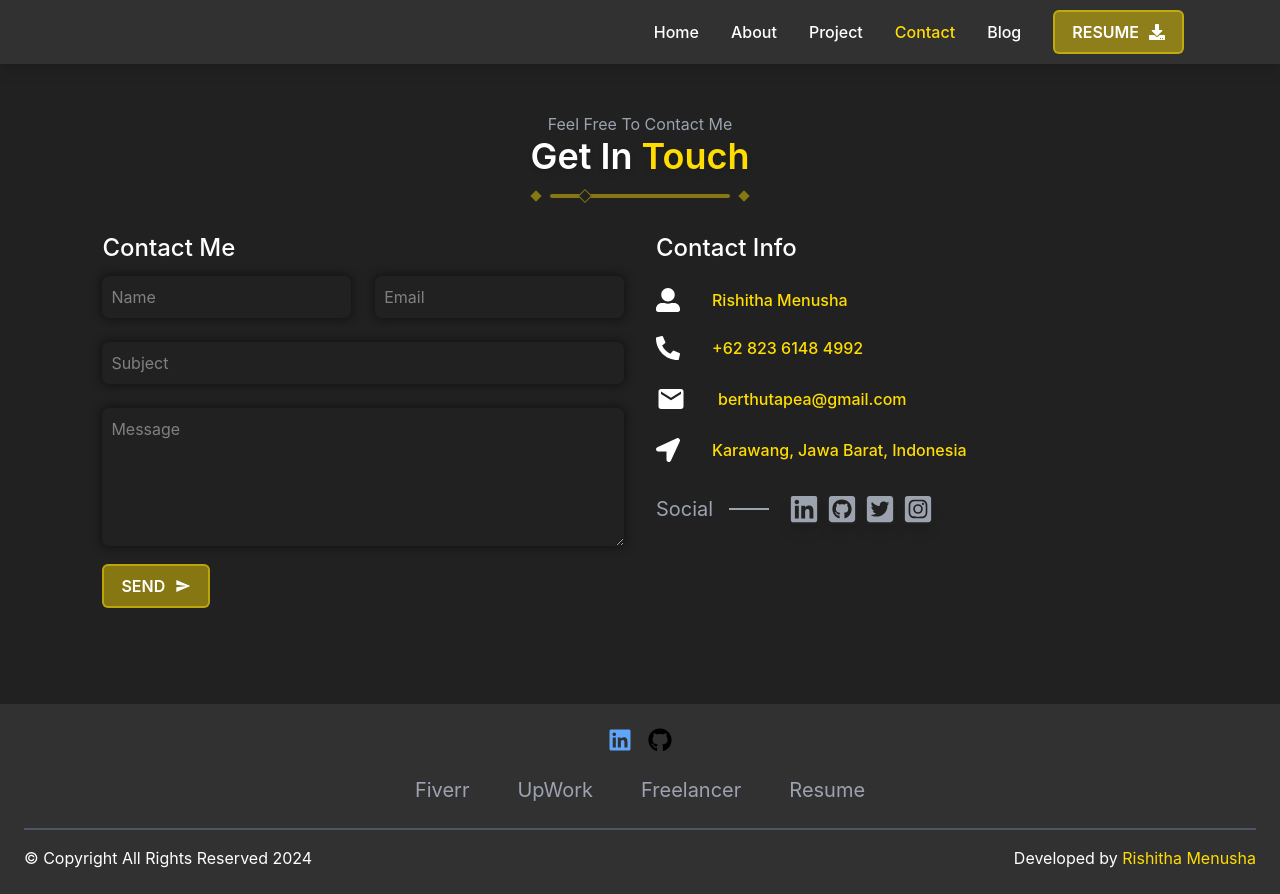
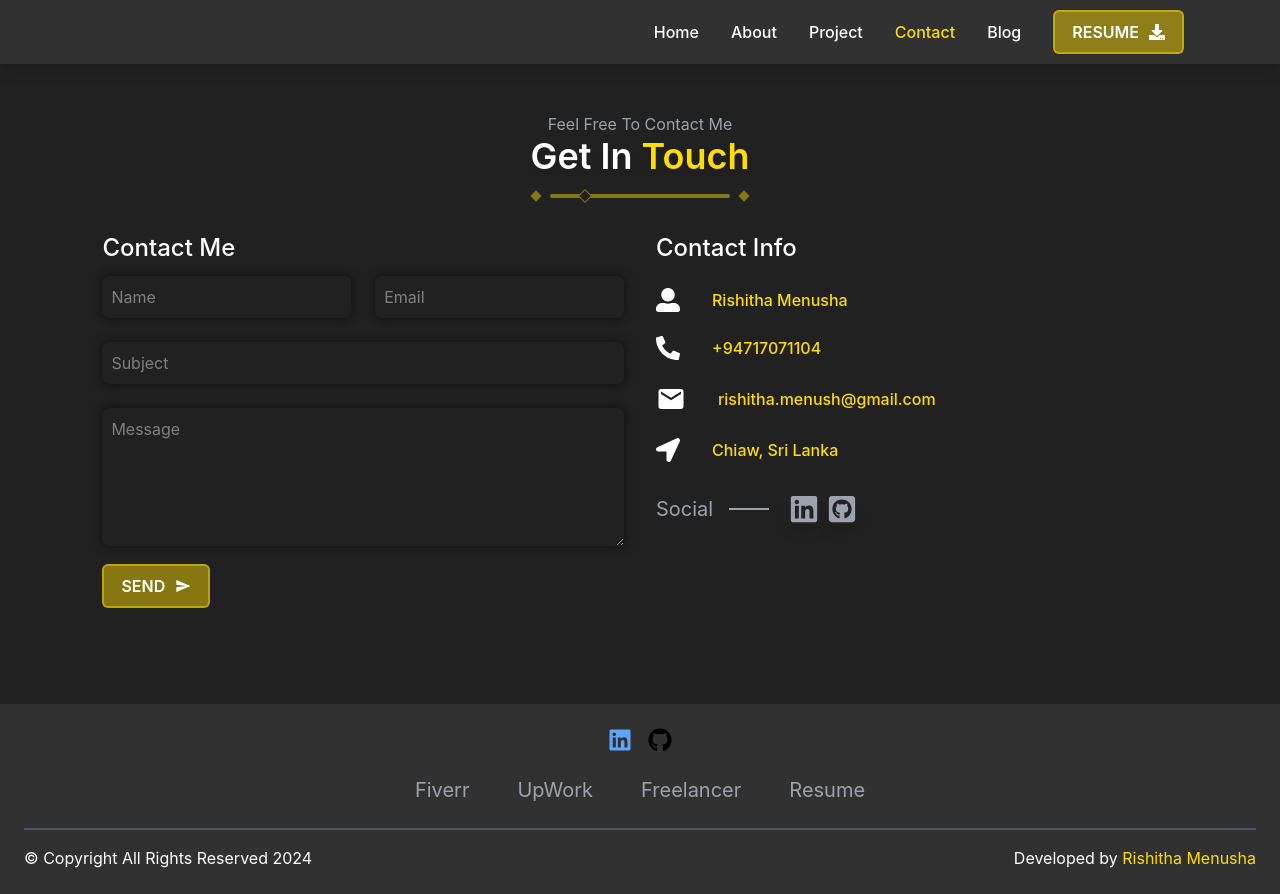
Before and after one commit to rishithamenush/Portfolio_RishithaMenusha, a React (Create React App) app: page /contact in a window 1280 px wide. Built offline with nearby package versions, Linux system fonts and the light colour scheme.

Commit message:
Update the Contact Page

```diff
--- a/src/pages/Contact/index.js
+++ b/src/pages/Contact/index.js
@@ -145,49 +145,35 @@ const Contact = () => {
           </div>
           <div className="flex items-center my-6">
             <FaPhoneAlt className="text-2xl mr-8 hover:text-primary cursor-pointer duration-300"></FaPhoneAlt>
-            <h3 className="font-medium text-primary">+62 823 6148 4992</h3>
+            <h3 className="font-medium text-primary">+94717071104</h3>
           </div>
           <div className="flex items-center my-6">
             <MdEmail className="text-3xl mr-8 hover:text-primary cursor-pointer duration-300"></MdEmail>
-            <h3 className="font-medium text-primary">berthutapea@gmail.com</h3>
+            <h3 className="font-medium text-primary">
+              rishitha.menush@gmail.com
+            </h3>
           </div>
           <div className="flex items-center my-6">
             <FaLocationArrow className="text-2xl mr-8 hover:text-primary cursor-pointer duration-300"></FaLocationArrow>
 
-            <h3 className="font-medium text-primary">
-              Karawang, Jawa Barat, Indonesia
-            </h3>
+            <h3 className="font-medium text-primary">Chiaw, Sri Lanka</h3>
           </div>
           <div className="mt-8 flex items-center">
             <h3 className="text-xl text-neutral">Social</h3>
             <div className="bg-gray-400 w-10 h-[2px] mx-4"></div>
             <a
-              href="https://linkedin.com/in/gilberthutapea"
+              href="https://www.linkedin.com/in/rishitha-menusha-579813276/"
               target="blank"
               className="text-3xl text-neutral hover:text-primary hover:-translate-y-1.5 shadow-lg mx-1 duration-300"
             >
               <FaLinkedin></FaLinkedin>
             </a>
             <a
-              href="https://www.github.com/berthutapea"
+              href="https://github.com/rishithamenush"
               target="blank"
               className="text-3xl text-neutral hover:text-primary hover:-translate-y-1.5 shadow-lg mx-1 duration-300"
             >
               <FaGithubSquare></FaGithubSquare>
-            </a>
-            <a
-              href="https://twitter.com/GilbertHutapeaa"
-              target="blank"
-              className="text-3xl text-neutral hover:text-primary hover:-translate-y-1.5 shadow-lg mx-1 duration-300"
-            >
-              <FaTwitterSquare></FaTwitterSquare>
-            </a>
-            <a
-              href="https://www.instagram.com/bethup97/"
-              target="blank"
-              className="text-3xl text-neutral hover:text-primary hover:-translate-y-1.5 shadow-lg mx-1 duration-300"
-            >
-              <FaInstagramSquare></FaInstagramSquare>
             </a>
           </div>
         </motion.div>
```
